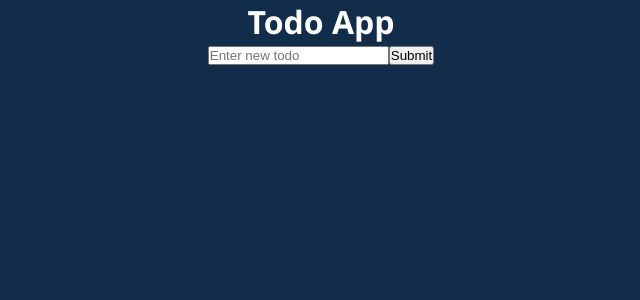
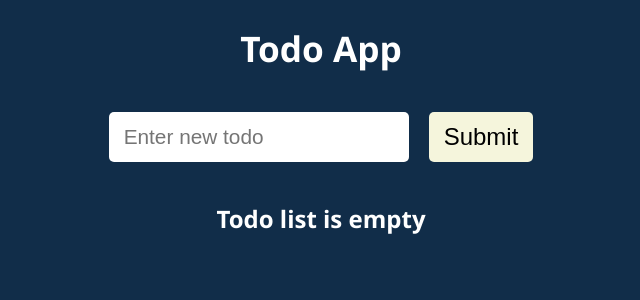
Before and after one commit to GKiant/24-todo-app-v1, a React (Create React App) app: page / in a window 1280 px wide. Shown: the top 300 px of the page, without its empty margins (319-959 px from the left). Built offline with nearby package versions, Linux system fonts and the light colour scheme.

Commit message:
added basic functionality and styles

```diff
--- a/src/App.css
+++ b/src/App.css
@@ -1,3 +1,11 @@
 .App {
   text-align: center;
+  max-width: 600px;
+  margin: 0 auto;
 }
+
+h1 {
+  font-size: 2.2rem;
+  margin-bottom: 40px;
+  margin-top: 24px;
+}
--- a/src/App.js
+++ b/src/App.js
@@ -1,13 +1,20 @@
+import { useState } from 'react';
 import './App.css';
 import TodoForm from './components/Todos/TodoForm';
 import TodoList from './components/Todos/TodoList';
 
 function App() {
+  const [todos, setTodos] = useState([]);
+
+  const addTodoHandler = (text) => {
+    setTodos([...todos, text]);
+  };
+
   return (
     <div className="App">
       <h1>Todo App</h1>
-      <TodoForm />
-      <TodoList />
+      <TodoForm addTodo={addTodoHandler} />
+      <TodoList todos={todos} />
     </div>
   );
 }
--- a/src/components/Todos/Todo.module.css
+++ b/src/components/Todos/Todo.module.css
@@ -0,0 +1,17 @@
+.todo {
+  display: flex;
+  align-items: center;
+  padding: 10px 20px;
+  margin: 15px 0;
+  font-size: 1.5rem;
+  border-radius: 5px;
+  border: 2px solid #555;
+  color: #112d49;
+  background-color: #fbfef9;
+  user-select: none;
+}
+
+.todoText {
+  width: 100%;
+  text-align: left;
+}
--- a/src/components/Todos/TodoForm.js
+++ b/src/components/Todos/TodoForm.js
@@ -1,11 +1,25 @@
-const TodoForm = () => {
+import { useState } from 'react';
+import styles from './TodoForm.module.css';
+
+const TodoForm = ({ addTodo }) => {
+  const [text, setText] = useState('');
+  const onSubmitHandler = (event) => {
+    event.preventDefault();
+    addTodo(text);
+    setText('');
+  };
+
   return (
-    <>
-      <form>
-        <input placeholder="Enter new todo" />
+    <div className={styles.todoFormContainer}>
+      <form onSubmit={onSubmitHandler}>
+        <input
+          placeholder="Enter new todo"
+          value={text}
+          onChange={(e) => setText(e.target.value)}
+        />
         <button type="submit">Submit</button>
       </form>
-    </>
+    </div>
   );
 };
 
--- a/src/components/Todos/TodoForm.module.css
+++ b/src/components/Todos/TodoForm.module.css
@@ -0,0 +1,35 @@
+.todoFormContainer {
+  margin-bottom: 30px;
+}
+
+.todoFormContainer form {
+  display: flex;
+  align-items: center;
+  justify-content: center;
+  margin-bottom: 30px;
+}
+
+.todoFormContainer input {
+  width: 45%;
+  height: 30px;
+  font-size: 1.3rem;
+}
+
+.todoFormContainer button {
+  margin-left: 20px;
+  height: 50px;
+  cursor: pointer;
+  background-color: beige;
+  font-size: 1.5rem;
+}
+
+.todoFormContainer button:hover {
+  background-color: rgb(240, 240, 155);
+}
+
+.todoFormContainer input,
+.todoFormContainer button {
+  padding: 10px 15px;
+  border: none;
+  border-radius: 5px;
+}
--- a/src/components/Todos/TodoList.js
+++ b/src/components/Todos/TodoList.js
@@ -1,12 +1,14 @@
 import Todo from './Todo';
+import styles from './TodoList.module.css';
 
-const TodoList = () => {
+const TodoList = ({ todos }) => {
   return (
-    <>
-      <Todo />
-      <Todo />
-      <Todo />
-    </>
+    <div className={styles.todoListContainer}>
+      {!todos.length && <h2>Todo list is empty</h2>}
+      {todos.map((todo, index) => (
+        <Todo key={index} todo={todo} />
+      ))}
+    </div>
   );
 };
 
--- a/src/components/Todos/TodoList.module.css
+++ b/src/components/Todos/TodoList.module.css
@@ -0,0 +1,3 @@
+.todoListContainer {
+  padding: 10px;
+}
```
